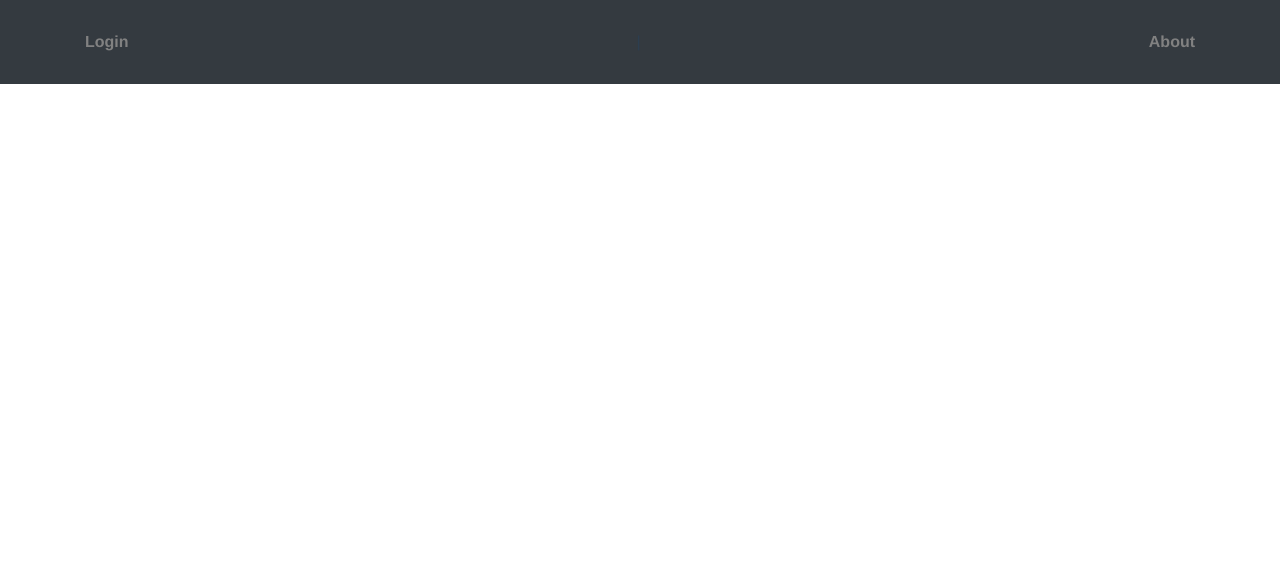
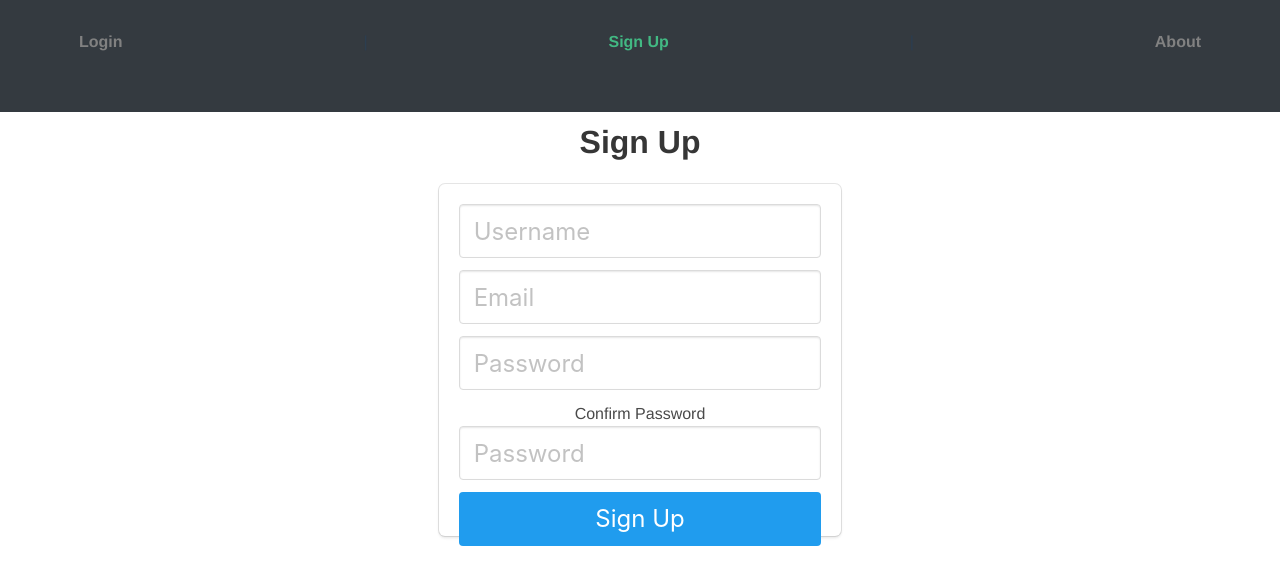
Before and after one commit to coderMan69/book-site-2, a Vue app: page /signup in a window 1280 px wide. Shown: the top 584 px of the page. Built offline with nearby package versions, Linux system fonts and the light colour scheme.

Commit message:
adde inital login logic

```diff
--- a/src/App.vue
+++ b/src/App.vue
@@ -3,6 +3,7 @@
     <nav id="nav" class="navbar navbar-dark bg-dark">
       <div class="container">
         <router-link to="/login">Login</router-link> |
+        <router-link to="/signup">Sign Up</router-link> |
         <router-link to="/about">About</router-link>
       </div>
     </nav>
--- /dev/null
+++ b/src/components/SignUp.vue
@@ -0,0 +1,59 @@
+<template>
+<div class="column is-4 is-offset-4">
+    <link rel="stylesheet" href="https://cdnjs.cloudflare.com/ajax/libs/bulma/0.7.2/css/bulma.min.css" />
+    <h3 class="title">Sign Up</h3>
+    <div class="box" style="width: 100%">
+          <div class="field">
+              <div class="control">
+                  <input class="input is-large" v-model="name"
+                     type="text" name="name" placeholder="Username">
+              </div>
+          </div>
+
+          <div class="field">
+            <div class="control">
+                <input class="input is-large" v-model="email"
+                   type="text" name="email" placeholder="Email">
+            </div>
+          </div>
+
+          <div class="field">
+            <div class="control">
+                <input class="input is-large" v-model="password"
+                   type="password" name="password" placeholder="Password">
+            </div>
+          </div>
+          <div class="field">
+          Confirm Password
+            <div class="control">
+                <input class="input is-large" v-model="password"
+                   type="password" name="password" placeholder="Password">
+            </div>
+          </div>
+
+          <b-button @click="Sign_Up" class="button is-block is-info is-large is-fullwidth">
+                    Sign Up</b-button>
+    </div>
+</div>
+</template>
+
+<script>
+import axios from 'axios';
+
+export default {
+  name: 'SignUp',
+  data() {
+    return {
+      email: null,
+      name: null,
+      password: null,
+    };
+  },
+  methods: {
+    Sign_Up() {
+      const path = 'http://localhost:5000/signup';
+      axios.get(path, { params: { email: this.email, name: this.name, password: this.password } });
+    },
+  },
+};
+</script>
--- a/src/router/index.js
+++ b/src/router/index.js
@@ -2,6 +2,7 @@ import Vue from 'vue';
 import VueRouter from 'vue-router';
 import Home from '../views/Home.vue';
 import Login from '../views/Login.vue';
+import SignUp from '../views/SignUp.vue';
 import Profile from '../views/Profile.vue';
 
 Vue.use(VueRouter);
@@ -26,6 +27,11 @@ const routes = [
     component: Login,
   },
   {
+    path: '/signup',
+    name: 'Sign_Up',
+    component: SignUp,
+  },
+  {
     path: '/user/:id',
     name: 'user',
     component: Profile,
--- /dev/null
+++ b/src/views/SignUp.vue
@@ -0,0 +1,16 @@
+<template>
+  <div class="sign_up">
+    <SignUp/>
+  </div>
+</template>
+
+<script>
+// @ is an alias to /src
+import SignUp from '@/components/SignUp.vue';
+
+export default {
+  components: {
+    SignUp,
+  },
+};
+</script>
```
Also changed, not shown: 1 other file (tests, documents, lock files or other folders).
